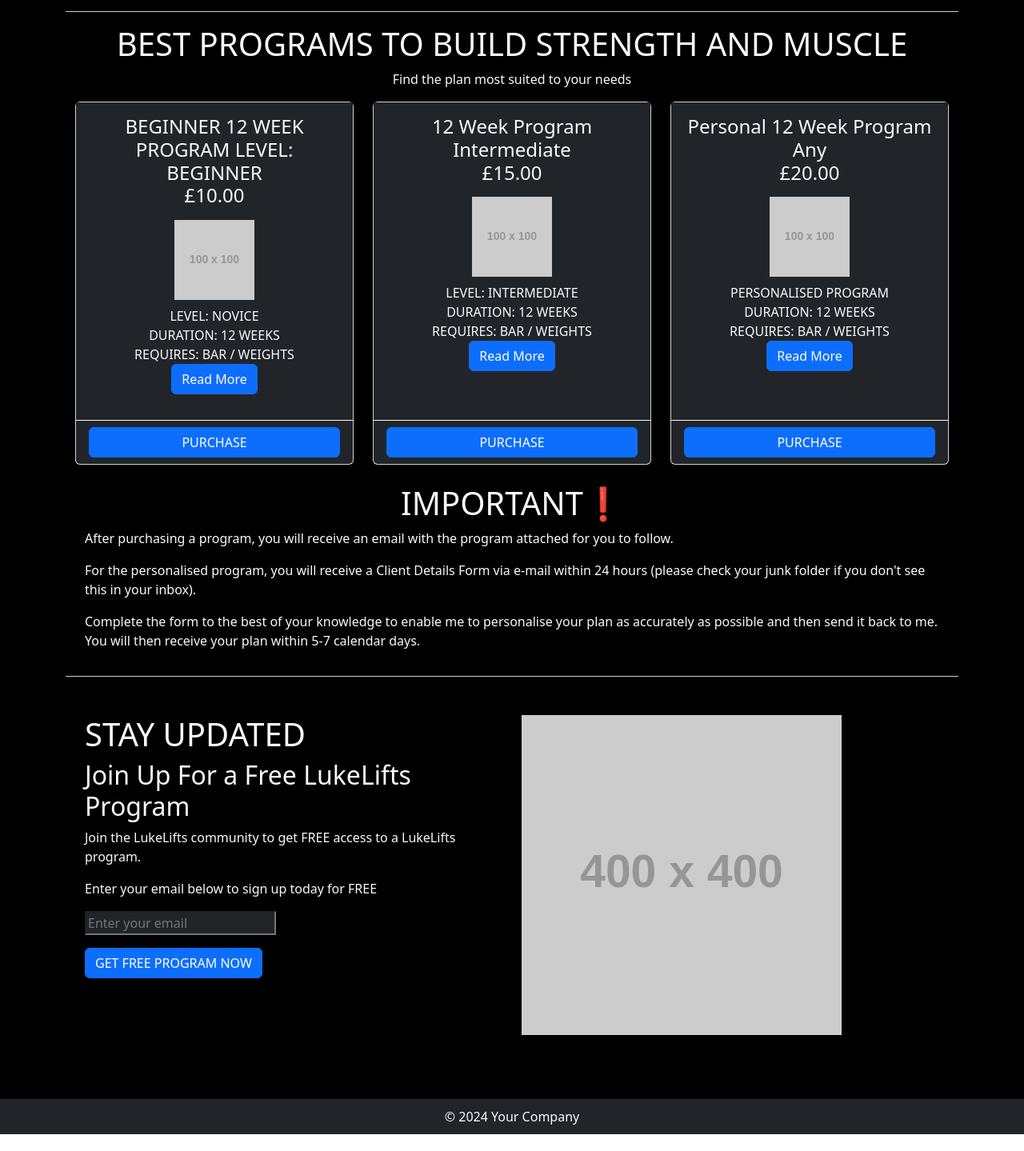
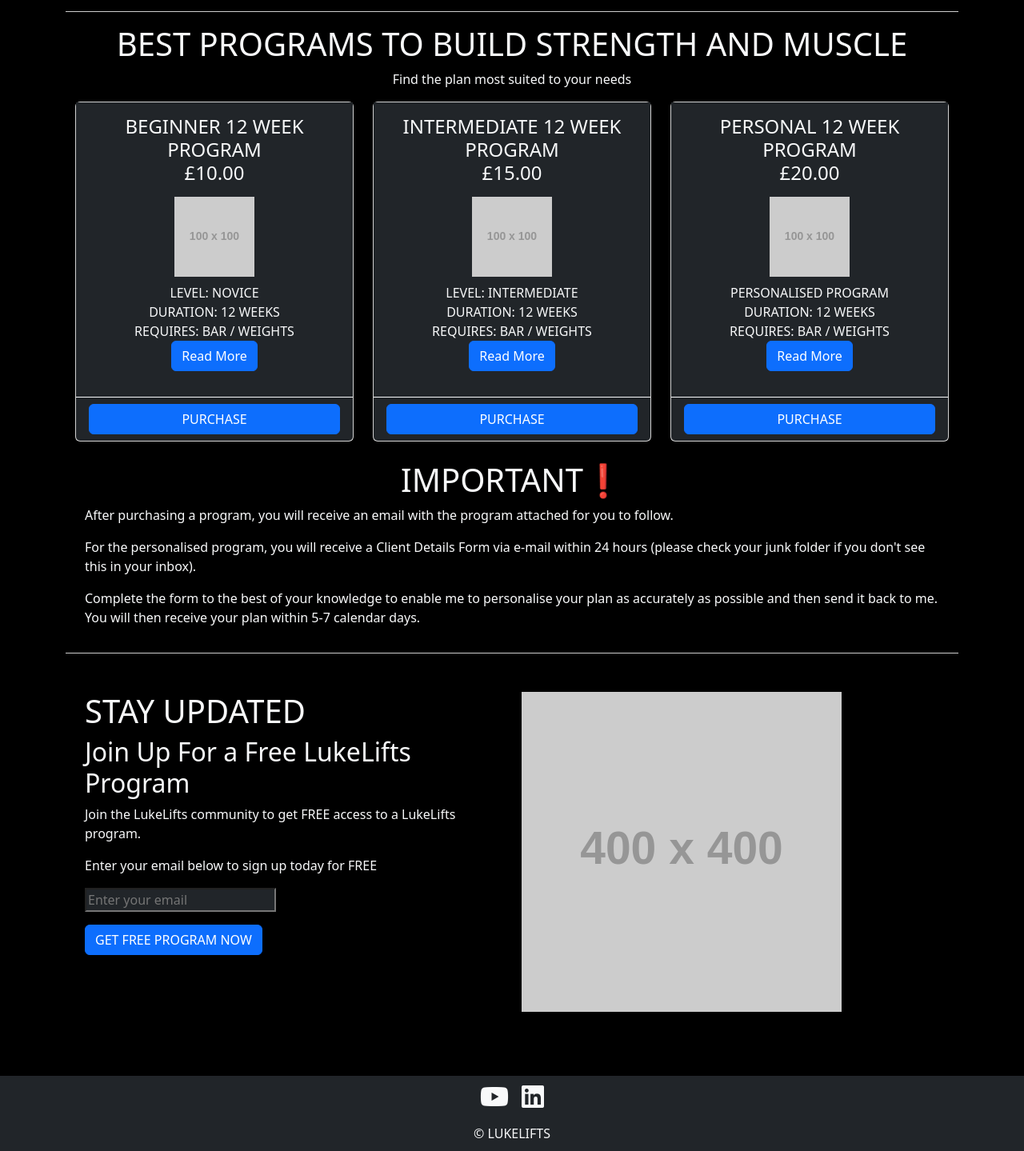
Before and after one commit to LukeASB/LukeLiftsV2, a Next.js app in the folder lukelifts/: page / in a window 1280 px wide. Shown: the part 214-1653 px from the top of the page at 80% size. Before the commit the page ends 1632 px from the top, so only its background shows below. Built offline with nearby package versions, Linux system fonts and the light colour scheme.

Commit message:
main - update

```diff
--- a/lukelifts/components/card/cardView.tsx
+++ b/lukelifts/components/card/cardView.tsx
@@ -5,7 +5,7 @@ const CardView: React.FC = () => {
         <>
             <Card
                 name="BEGINNER 12 WEEK PROGRAM"
-                level="LEVEL: BEGINNER"
+                level=""
                 price="£10.00"
                 featureList={[
                     "LEVEL: NOVICE",
@@ -17,8 +17,8 @@ const CardView: React.FC = () => {
                 available={true}
             />
             <Card
-                name="12 Week Program"
-                level="Intermediate"
+                name="INTERMEDIATE 12 WEEK PROGRAM"
+                level=""
                 price="£15.00"
                 featureList={[
                     "LEVEL: INTERMEDIATE",
@@ -30,8 +30,8 @@ const CardView: React.FC = () => {
                 available={true}
             />
             <Card
-                name="Personal 12 Week Program"
-                level="Any"
+                name="PERSONAL 12 WEEK PROGRAM"
+                level=""
                 price="£20.00"
                 featureList={[
                     "PERSONALISED PROGRAM",
--- a/lukelifts/components/footer.tsx
+++ b/lukelifts/components/footer.tsx
@@ -3,7 +3,15 @@ const Footer: React.FC = () => {
         // <!-- Footer -->
         <footer className="footer mt-auto bg-dark">
             <div className="container text-center">
-                <span className="text-light">© 2024 Your Company</span>
+                <div className="mb-3">
+                    <a href="https://www.youtube.com/channel/UClCbqNlDf08fv_OJbkPDa_w" target="_blank" rel="noopener noreferrer" className="text-light me-3">
+                        <i className="fab fa-youtube fa-2x"></i>
+                    </a>
+                    <a href="https://www.linkedin.com/in/luke-sloane-bulger/" target="_blank" rel="noopener noreferrer" className="text-light">
+                        <i className="fab fa-linkedin fa-2x"></i>
+                    </a>
+                </div>
+                <span className="text-light">© LUKELIFTS</span>
             </div>
         </footer>
     );
--- a/lukelifts/pages/_document.tsx
+++ b/lukelifts/pages/_document.tsx
@@ -11,6 +11,7 @@ export default function Document() {
                     crossOrigin="anonymous"
                     async={false} // Ensure jQuery loads synchronously
                 />
+                <link rel="stylesheet" href="https://cdnjs.cloudflare.com/ajax/libs/font-awesome/6.0.0-beta3/css/all.min.css"/>
             </Head>
             <body>
                 <Main />
```
Also changed, not shown: lukelifts/components/emailListForm.tsx (+0 -22 lines), lukelifts/components/emailListSection.tsx (line endings or trailing spaces), lukelifts/components/mainLayout.tsx (line endings or trailing spaces), lukelifts/components/programs.tsx (line endings or trailing spaces), 3 other files (tests, documents, lock files or other folders).
